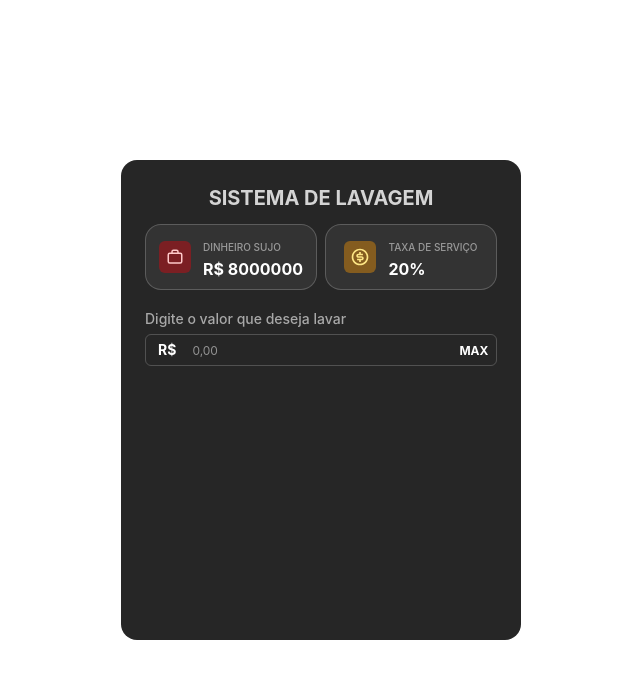
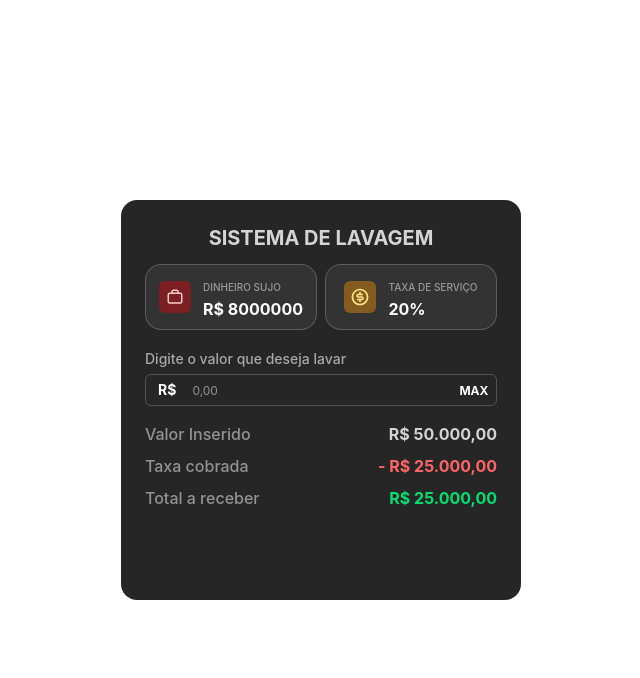
Before and after one commit to SterRoque/lavagem-dinheiro-fivem, a React (Vite) app in the folder ui/: page / in a window 1280 px wide. Shown: the top 678 px of the page, without its empty margins (319-959 px from the left). Built offline with nearby package versions, Linux system fonts and the light colour scheme.

Commit message:
feat: add InfoDetails component for displaying financial details and format currency utility

```diff
--- a/ui/src/App.tsx
+++ b/ui/src/App.tsx
@@ -2,11 +2,12 @@ import { TbBriefcase2 } from 'react-icons/tb';
 import { RiMoneyDollarCircleLine } from 'react-icons/ri';
 import { Card } from './components/card';
 import { Input } from './components/input';
+import { InfoDetails } from './components/info-details';
 
 function App() {
    return (
       <div className='flex h-screen items-center justify-center'>
-         <div className='h-120 w-100 rounded-2xl bg-neutral-800 p-6'>
+         <div className='h-100 w-100 rounded-2xl bg-neutral-800 p-6'>
             <h1 className='text-center text-xl font-bold text-white/80 uppercase'>
                Sistema de Lavagem
             </h1>
@@ -32,12 +33,17 @@ function App() {
                />
             </div>
 
-            <div className='mt-4'>
+            <div className='my-4'>
                <Input
                   label='Digite o valor que deseja lavar'
                   placeholder='0,00'
                />
             </div>
+
+            <InfoDetails
+               initialValue={50000}
+               rate={50}
+            />
          </div>
       </div>
    );
--- /dev/null
+++ b/ui/src/components/info-details.tsx
@@ -0,0 +1,34 @@
+import { formatCurrency } from '../utils/format';
+
+type InfoDetailsProps = {
+   initialValue: number;
+   rate: number;
+};
+
+export function InfoDetails({ initialValue, rate }: InfoDetailsProps) {
+   const totalToReceive = initialValue * (1 - rate / 100);
+   const taxAmount = (initialValue * rate) / 100;
+
+   return (
+      <div className='flex flex-col gap-2 font-medium text-white/50'>
+         <div className='flex justify-between'>
+            <p>Valor Inserido</p>
+            <span className='font-bold text-white/80'>
+               {formatCurrency(initialValue)}
+            </span>
+         </div>
+         <div className='flex justify-between'>
+            <p>Taxa cobrada</p>
+            <span className='font-bold text-red-400'>
+               - {formatCurrency(taxAmount)}
+            </span>
+         </div>
+         <div className='flex justify-between'>
+            <p>Total a receber</p>
+            <span className='font-bold text-green-400'>
+               {formatCurrency(totalToReceive)}
+            </span>
+         </div>
+      </div>
+   );
+}
--- /dev/null
+++ b/ui/src/utils/format.ts
@@ -0,0 +1,6 @@
+export function formatCurrency(value: number): string {
+  return new Intl.NumberFormat('pt-BR', {
+    style: 'currency',
+    currency: 'BRL',
+  }).format(value);
+}
```
